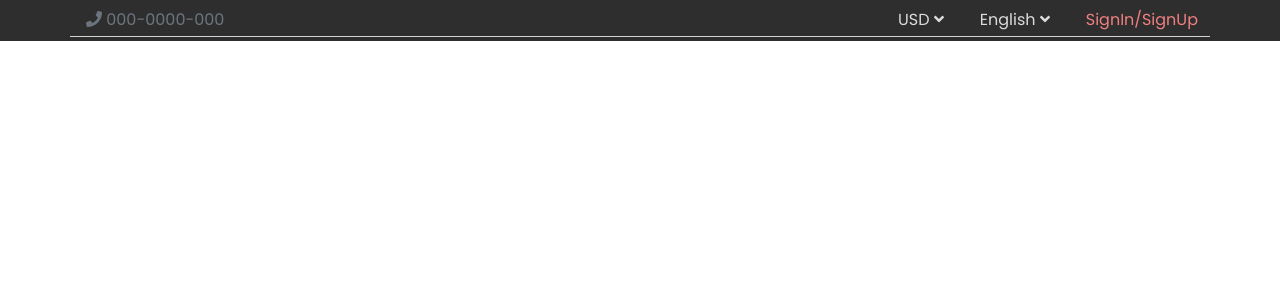
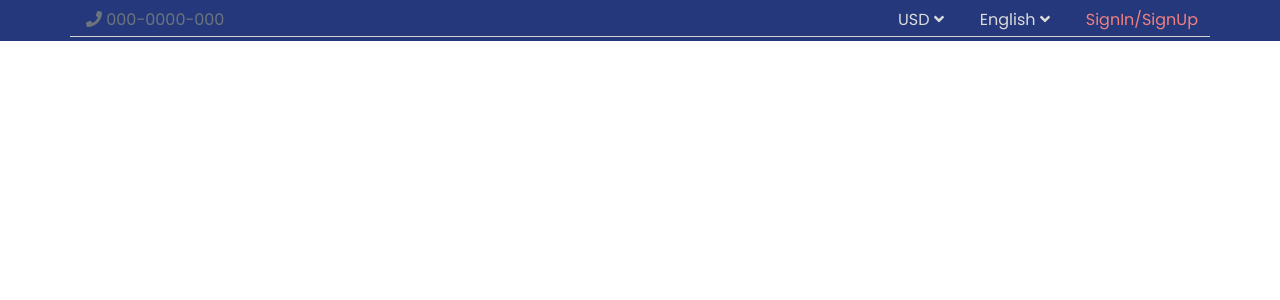
Before and after one commit to Mehedi0911/techNetic-client, a React (Create React App) app: page / in a window 1280 px wide. Shown: the top 300 px of the page. Built offline with nearby package versions, Linux system fonts and the light colour scheme.

Commit message:
added from pc2

```diff
--- a/package.json
+++ b/package.json
@@ -15,7 +15,7 @@
     "react-dom": "^17.0.2",
     "react-hook-form": "^7.7.1",
     "react-redux": "^7.2.4",
-    "react-scripts": "4.0.3",
+    "react-scripts": "^4.0.3",
     "redux": "^4.1.0",
     "web-vitals": "^1.1.2"
   },
--- a/src/components/Utilities/utilities.css
+++ b/src/components/Utilities/utilities.css
@@ -1,13 +1,12 @@
 /* colors */
 :root{
-    --primary:#FFA96B;
-    --secondary:#2e2e2e;
-    --ternary:#6C6C6C;
+    --primary:#F9BC02;
+    --secondary:#25387C;
+    --dark:#2e2e2e;
     --danger: #FE4545;
     --pure: #FEFEFE;
     --light: #F0F0F0;
-    --heaven:#FFFFFF;
-    --footer:#2D333F;
+
 }
 
 .bg-brand-dark{
```
Also changed, not shown: 1 other file (tests, documents, lock files or other folders).
